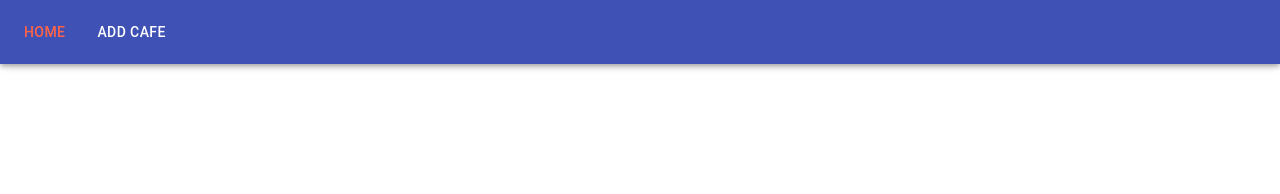
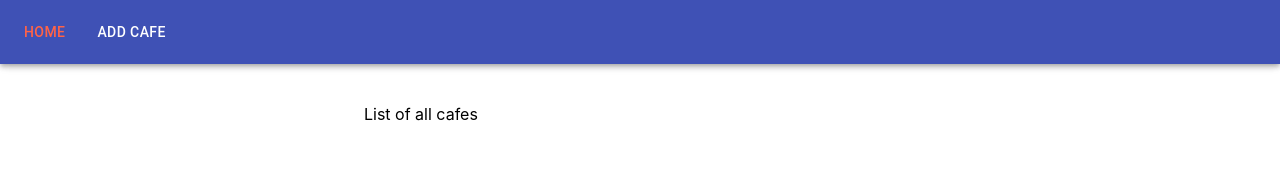
Before and after one commit to GuRuGuMaWaRu/Learning_projects, a React (Create React App) app in the folder app_react_5/client/: page / in a window 1280 px wide. Before the commit this address had no page. Shown: the top 194 px of the page. Built offline with nearby package versions, Linux system fonts and the light colour scheme.

Commit message:
Add outer Container for all pages & use Switch to show routes exclusively

```diff
--- a/app_react_5/client/src/components/app/App.js
+++ b/app_react_5/client/src/components/app/App.js
@@ -1,19 +1,37 @@
 import React from "react";
-import { BrowserRouter as Router, Route } from "react-router-dom";
+import { BrowserRouter as Router, Switch, Route } from "react-router-dom";
+import { makeStyles } from "@material-ui/core/styles";
+import Container from "@material-ui/core/Container";
 import { Navbar } from "../navigation";
 
+const useStyles = makeStyles({
+  main: {
+    marginTop: "104px"
+  }
+});
+
 const App = () => {
+  const classes = useStyles();
+
   return (
     <>
       <Router>
         <Navbar />
         <main>
-          <Route exact path="/" render={() => <div>List of all cafes</div>} />
-          <Route
-            path="/create"
-            render={() => <div>Form to create a new cafe</div>}
-          />
-          <Route render={() => <div>Not Found</div>} />
+          <Container className={classes.main} maxWidth="sm">
+            <Switch>
+              <Route
+                exact
+                path="/"
+                render={() => <div>List of all cafes</div>}
+              />
+              <Route
+                path="/create"
+                render={() => <div>Form to create a new cafe</div>}
+              />
+              <Route render={() => <div>Not Found</div>} />
+            </Switch>
+          </Container>
         </main>
       </Router>
     </>
```
